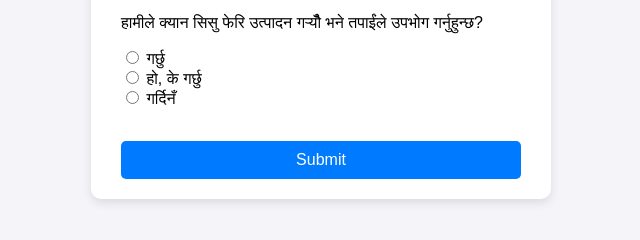
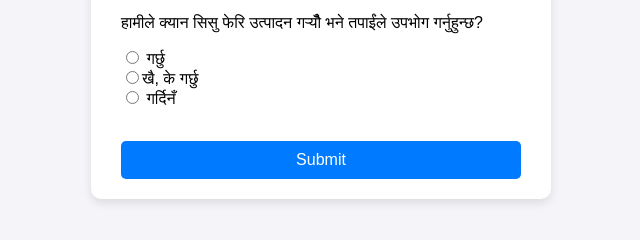
Before and after one commit to salujakodali-sketch/poll-project, a plain HTML site: page index.html in a window 1280 px wide. Shown: the part 423-663 px from the top of the page, 319-959 px from the left. Drawn offline with Linux system fonts and the light colour scheme.

Commit message:
Update poll option text

```diff
--- a/index.html
+++ b/index.html
@@ -60,7 +60,7 @@
 
       <p>हामीले क्यान सिसु फेरि उत्पादन गर्‍यौँ भने तपाईंले उपभोग गर्नुहुन्छ?</p>
       <label><input type="radio" name="q2" value="गर्छु" required> गर्छु</label><br>
-      <label><input type="radio" name="q2" value="हो, के गर्छु"> हो, के गर्छु</label><br>
+      <label><input type="radio" name="q2" value="हो, के गर्छु">खै, के गर्छु</label><br>
       <label><input type="radio" name="q2" value="गर्दिनँ"> गर्दिनँ</label><br><br>
 
       <button type="submit">Submit</button>
```
